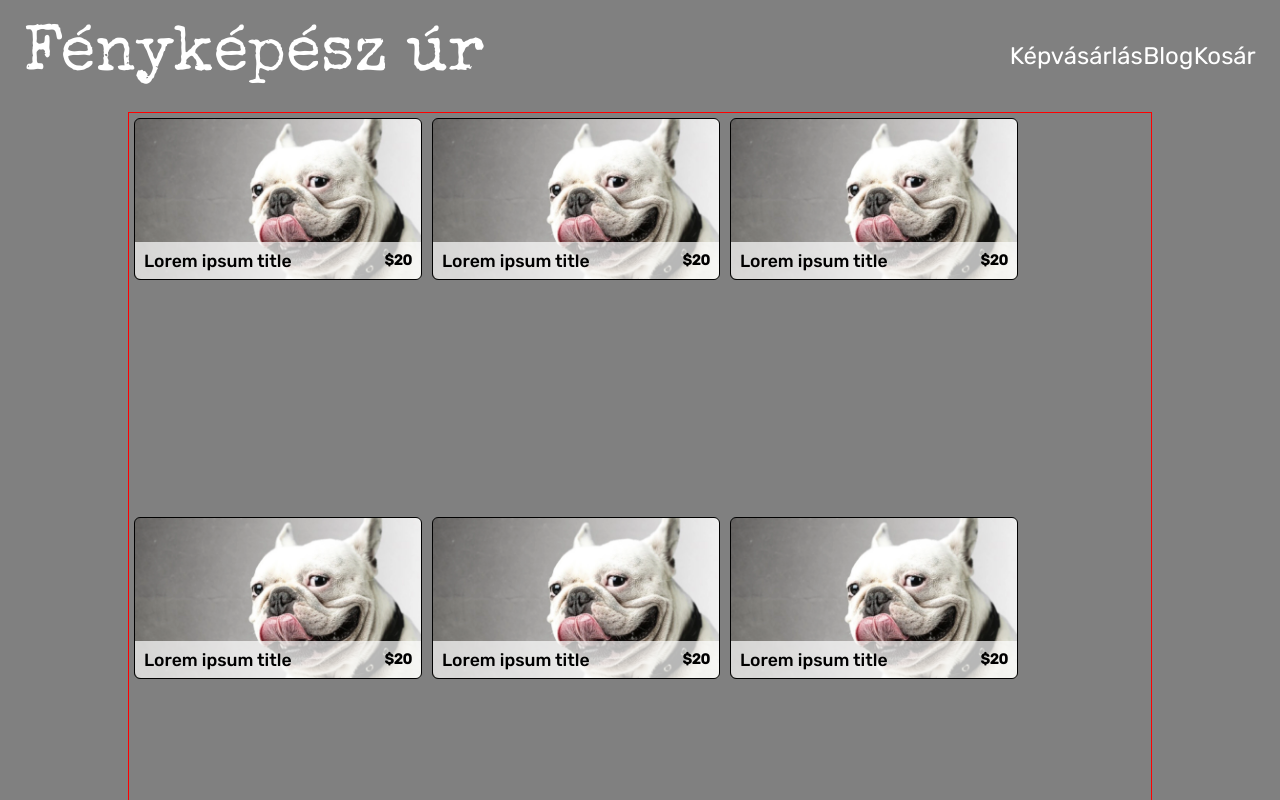
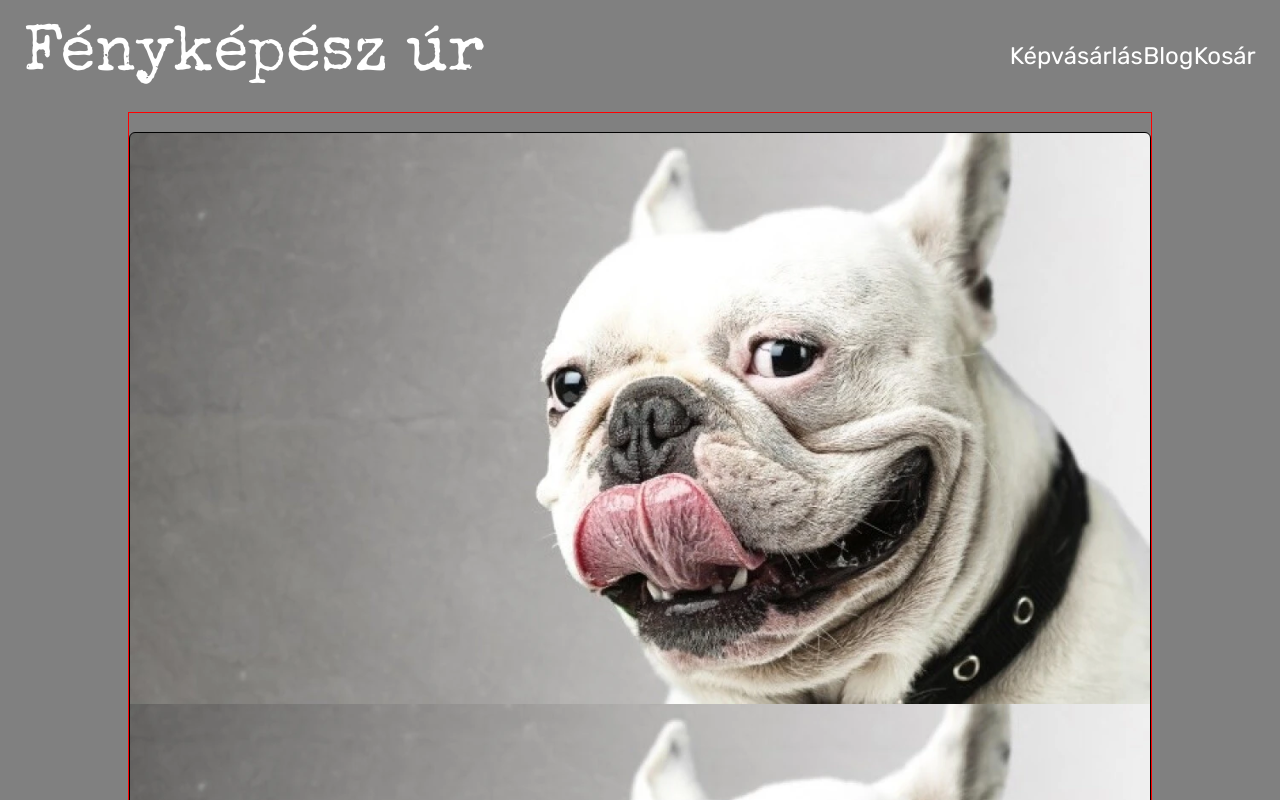
Before and after one commit to 0324bence/portfolio-example, a SvelteKit app: page /Gallery in a window 1280 px wide. Shown: the top 800 px of the page. Built offline with nearby package versions, Linux system fonts and the light colour scheme; a web font is replaced by a local one; what svelte-persisted-store would draw is missing.

Commit message:
Képvásárlás - Fixing interline gaps

```diff
--- a/src/components/Gallery/Card.svelte
+++ b/src/components/Gallery/Card.svelte
@@ -28,13 +28,18 @@
         color: black;
     }
 
+    .card-link{
+        width: 20em !important;
+        height: 12em !important;
+        margin: 5px;
+    }
+
     .card {
-        min-width: 18em;
-        max-width: 22em;
-        aspect-ratio: 16/9;
+        width: 100%;
+        height: 100%;
         display: flex;
         background-size: contain;
-        margin: 5px;
+
         border-radius: 6px;
         border: solid 1px black;
     }
--- a/src/routes/Gallery/+page.svelte
+++ b/src/routes/Gallery/+page.svelte
@@ -10,46 +10,7 @@
 
     const dataPromise = fetch(`${base}/photos.json`).then(res => res.json());
 
-    //d↓
-    function getColWidth(column: string, options: any = {}): number {
-        let width = 0;
-        if (column.length > 0) {
-            const colChars = column.split('');
-            for (let i = 0; i < colChars.length; i++) {
-            width += colChars[i].charCodeAt(0) * (i + 1);
-            }
-        } else {
-            if (options && options.hasOwnProperty('defaultWidth')) {
-            width = options.defaultWidth;
-            } else {
-            width = Math.random() * 100;
-            }
-        }
 
-        if (options && options.hasOwnProperty('round')) {
-            if (options.round === 'up') {
-            width = Math.ceil(width);
-            } else if (options.round === 'down') {
-            width = Math.floor(width);
-            }
-        }
-
-        if (options && options.hasOwnProperty('unit')) {
-            if (options.unit === 'px') {
-            return width;
-            } else if (options.unit === 'em') {
-            return width / 16;
-            } else if (options.unit === 'rem') {
-            return width / 8;
-            } else if (options.unit === 'px') {
-            return width / 5;
-            } else {
-            throw new Error('Invalid unit specified.');
-            }
-        }
-
-        return width;
-        }
 
 </script>
 
@@ -71,7 +32,7 @@
     }
 
     .body {
-        display: flex;
+
         flex-wrap: wrap;
         border: red solid 1px;
         width: 80vw;
```
